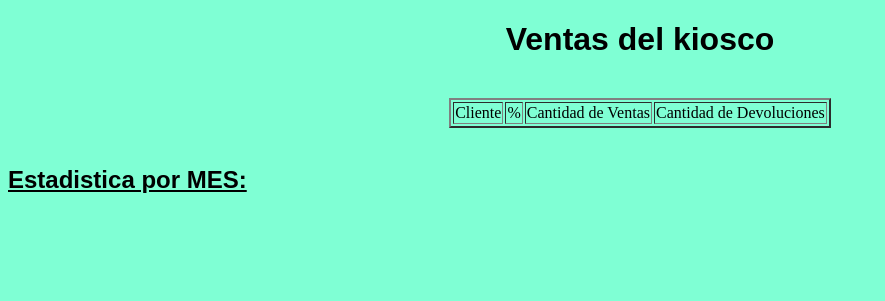
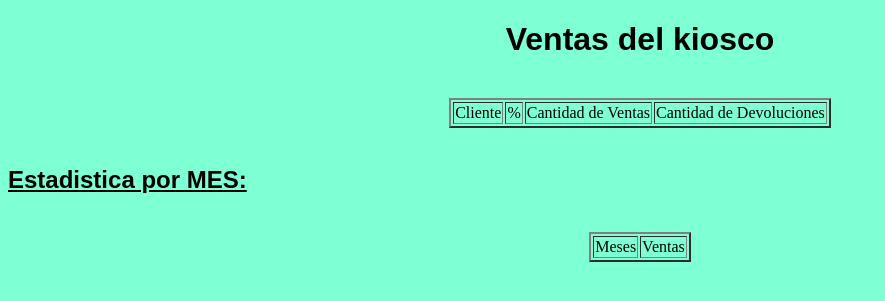
Before and after one commit to TeoFernandez/tabla-php, a PHP site: page / in a window 1280 px wide. Shown: the top 301 px of the page, without its empty margins (0-885 px from the left). Run offline with PHP 8.4, Linux system fonts and the light colour scheme; data that the repository does not hold is empty.

Commit message:
3er commit. Back-end TERMINADO

```diff
--- a/index.php
+++ b/index.php
@@ -30,7 +30,7 @@ $conexion = mysqli_connect('localhost', 'root', '', 'kiosco', '3307');
         while($mostrar = mysqli_fetch_array($result)) {
         ?>
         <tr>
-            <td><?php echo $mostrar['cliente'] ?></td>
+            <td><?php echo $mostrar['Cliente'] ?></td>
             <td><?php echo $mostrar['%'] ?></td>
             <td><?php echo $mostrar['Cantidad de Ventas'] ?></td>
             <td><?php echo $mostrar['Cantidad de Devoluciones'] ?></td>
@@ -41,7 +41,32 @@ $conexion = mysqli_connect('localhost', 'root', '', 'kiosco', '3307');
     </table>
     </center>
     <br>
+
     <h2><u>Estadistica por MES:</u></h2>
 
+    <br>
+    <center>
+    <table border="2">
+        <tr>
+            <td>Meses</td>
+            <td>Ventas</td>
+
+        </tr>
+
+        <?php
+        $sql = "SELECT * FROM ventas_x_mes";
+        $result = mysqli_query($conexion, $sql);
+
+        while($mostrar = mysqli_fetch_array($result)) {
+        ?>
+        <tr>
+            <td><?php echo $mostrar['meses'] ?></td>
+            <td><?php echo $mostrar['ventas'] ?></td>
+        </tr>
+        <?php
+        }
+        ?>
+    </table>
+    </center>
 </body>
 </html>
```
